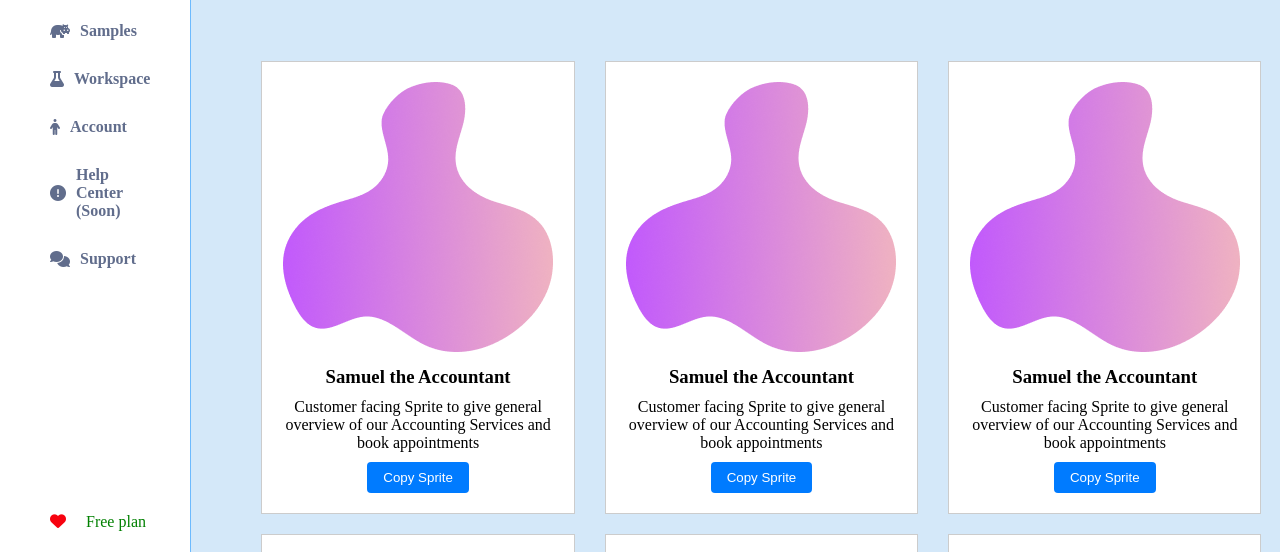
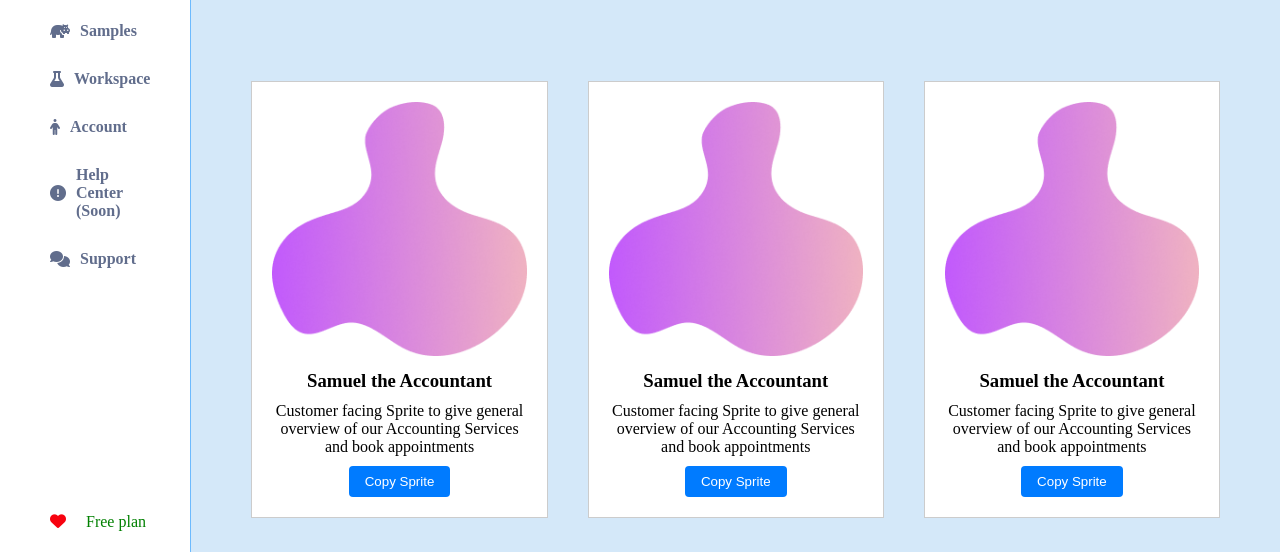
Before and after one commit to enverovametkhan/HTML-CSS, a plain HTML site: page samples.html in a window 1280 px wide. Shown: the part 219-771 px from the top of the page. Drawn offline with Linux system fonts and the light colour scheme.

Commit message:
samples html css

```diff
--- a/home_page.css
+++ b/home_page.css
@@ -165,7 +165,7 @@
   flex-direction: column;
   align-items: flex-start;
   justify-content: center;
-  height: 290vh;
+  margin-top: 100px;
   padding: 20px;
   margin-left: 30px;
 }
--- a/samples.css
+++ b/samples.css
@@ -185,29 +185,29 @@
 }
 
 .samples_card_container {
-  width: 100%;
   display: flex;
   flex-wrap: wrap;
-  justify-content: space-between;
-  margin-top: 20px;
-  max-width: 1000px;
-  margin-left: 50px;
-  margin-right: auto;
+  justify-content: flex-start;
+
+  padding: 20px;
 }
 
 .samples_card {
-  width: calc(33.33% - 20px);
   border: 1px solid #ccc;
   padding: 20px;
-  margin-bottom: 20px;
   background-color: white;
-  display: flex;
-  flex-direction: column;
+
   align-items: center;
   justify-content: space-between;
   text-align: center;
   transition: box-shadow 0.3s;
   cursor: pointer;
+  align-items: center;
+  display: flex;
+  flex: 1 1 250px;
+  margin: 20px;
+  max-width: 300px;
+  flex-direction: column;
 }
 
 .samples_card:hover {
@@ -233,6 +233,7 @@
   cursor: pointer;
   border-radius: 4px;
   transition: background-color 0.3s;
+  margin-top: auto;
 }
 
 .button:hover {
```
